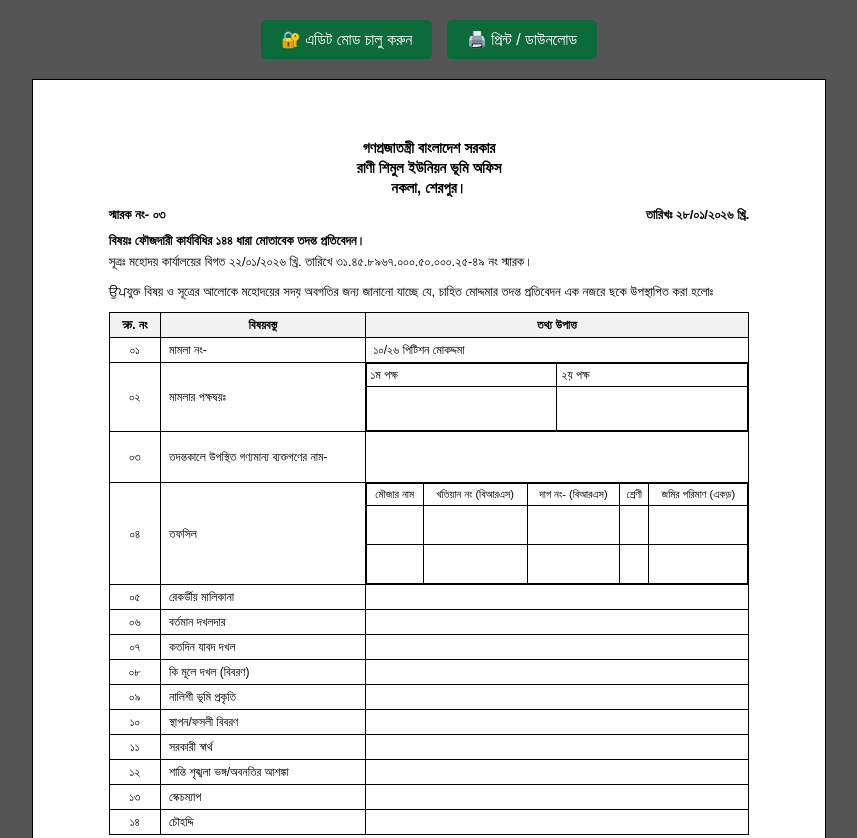
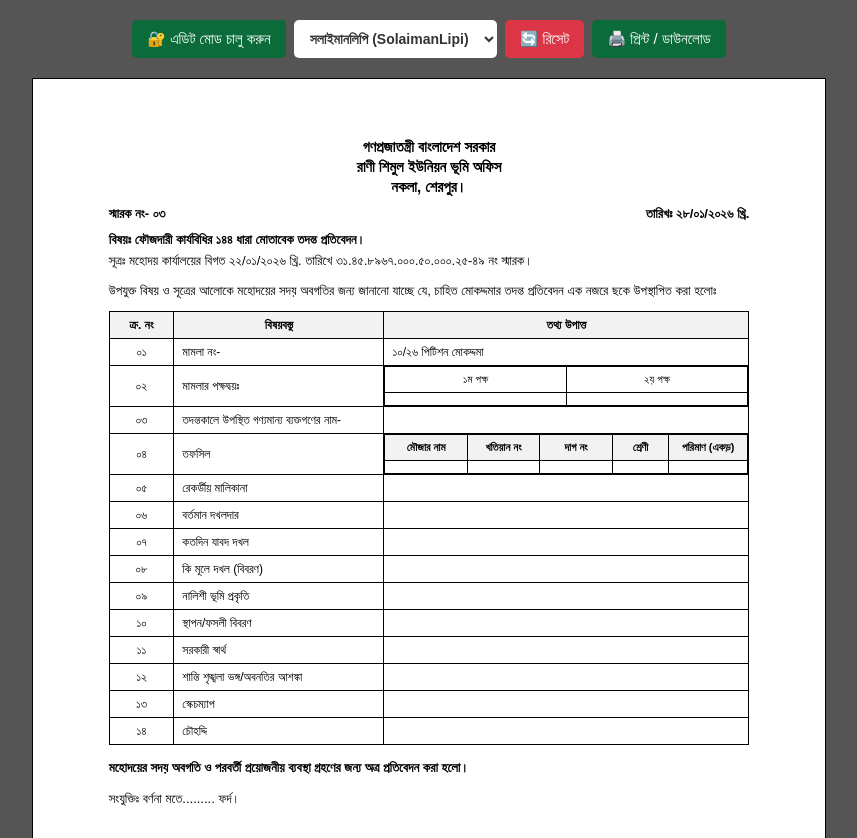
Before and after one commit to my-online-wvw/144-mamlar-ripot, a plain HTML site: page index.html in a window 1280 px wide. Shown: the top 838 px of the page, without its empty margins (211-1068 px from the left). Drawn offline with Linux system fonts and the light colour scheme; a web font is replaced by a local one.

Commit message:
Update index.html

```diff
--- a/index.html
+++ b/index.html
@@ -4,7 +4,29 @@
     <meta charset="UTF-8">
       <meta name="viewport" content="width=device-width, initial-scale=1.0">
         <title>তদন্ত প্রতিবেদন - রাণী শিমুল ইউনিয়ন ভূমি অফিস</title>
+        <!-- বাংলা ফন্টগুলোর জন্য অনলাইন লিংক (Google Fonts) -->
+        <link href="https://fonts.googleapis.com/css2?family=Anek+Bangla:wght@400;600&family=Hind+Siliguri:wght@400;600&family=Tiro+Bangla:ital@0;1&display=swap" rel="stylesheet">
           <style>
+        /* ফন্ট স্টাইল ক্লাসসমূহ */
+        body.font-solaiman {
+            font-family: 'SolaimanLipi', Arial, sans-serif !important;
+        }
+        body.font-nikosh {
+            font-family: 'Nikosh', 'Hind Siliguri', 'Anek Bangla', sans-serif !important;
+        }
+        body.font-kalpurush {
+            font-family: 'Kalpurush', 'Tiro Bangla', serif !important;
+        }
+        body.font-siyam {
+            font-family: 'Siyam Rupali', 'Hind Siliguri', sans-serif !important;
+        }
+        body.font-anek {
+            font-family: 'Anek Bangla', sans-serif !important;
+        }
+        body.font-SolaimanLipiClassic {
+            font-family: 'SolaimanLipi', 'Tiro Bangla', sans-serif !important;
+        }
+
         body {
             font-family: 'SolaimanLipi', Arial, sans-serif;
             background-color: #555;
@@ -65,13 +87,16 @@
             border-collapse: collapse;
             font-size: 12px;
             margin-bottom: 15px;
+            table-layout: fixed;
         }
         table, th, td {
             border: 1px solid #000;
         }
         th, td {
-            padding: 5px 8px;
+            padding: 6px 8px;
             vertical-align: middle;
+            word-wrap: break-word;
+            overflow-wrap: break-word;
         }
         th {
             text-align: center;
@@ -79,17 +104,26 @@
         }
         .col-sl { width: 8%; text-align: center; }
         .col-subj { width: 32%; }
-        .col-info { width: 60%; }
+        .col-info { width: 60%; padding: 0 !important; }
 
         .sub-table {
             width: 100%;
             border-collapse: collapse;
             margin: 0;
+            table-layout: fixed;
         }
-        .sub-table td {
+        .sub-table td, .sub-table th {
             border: none;
             border-bottom: 1px solid #000;
-            padding: 4px;
+            border-right: 1px solid #000;
+            padding: 6px 4px;
+            word-wrap: break-word;
+            overflow-wrap: break-word;
+            font-size: 11px;
+            text-align: center;
+        }
+        .sub-table tr td:last-child, .sub-table tr th:last-child {
+            border-right: none;
         }
         .sub-table tr:last-child td {
             border-bottom: none;
@@ -120,18 +154,21 @@
             line-height: 1.5;
         }
         .controls {
-            text-align: center;
+            display: flex;
+            justify-content: center;
+            align-items: center;
+            gap: 8px;
             margin-bottom: 20px;
+            flex-wrap: wrap;
         }
         .controls button {
             background: #0b6b3a;
             color: white;
             border: none;
-            padding: 10px 20px;
-            font-size: 16px;
+            padding: 10px 15px;
+            font-size: 15px;
             cursor: pointer;
             border-radius: 5px;
-            margin: 0 5px;
         }
         .controls button.save-btn {
             background: #007bff;
@@ -140,38 +177,62 @@
         body.edit-mode .controls button.save-btn {
             display: inline-block;
         }
+        .controls button.reset-btn {
+            background: #dc3545;
+        }
+        .font-selector-box select {
+            background: #fff;
+            color: #333;
+            border: none;
+            padding: 10px 12px;
+            font-size: 14px;
+            font-weight: bold;
+            cursor: pointer;
+            border-radius: 5px;
+            outline: none;
+        }
         .action-cell {
             display: none;
             text-align: center;
+            width: 10%;
         }
         body.edit-mode .action-cell {
             display: table-cell;
         }
-        .add-row-btn {
+
+        .tapsil-action-col {
             display: none;
-            margin: 5px 0;
+            width: 35px;
+            text-align: center;
+        }
+        body.edit-mode .tapsil-action-col {
+            display: table-cell;
+        }
+
+        .add-row-btn, .add-tapsil-btn {
+            display: none;
+            margin: 5px;
             background: #28a745;
             color: white;
             border: none;
-            padding: 4px 10px;
+            padding: 6px 12px;
             cursor: pointer;
             border-radius: 3px;
-            font-size: 11px;
+            font-size: 12px;
         }
-        body.edit-mode .add-row-btn {
+        body.edit-mode .add-row-btn, body.edit-mode .add-tapsil-btn {
             display: inline-block;
         }
         .del-btn {
             background: #dc3545;
             color: white;
             border: none;
-            padding: 1px 4px;
+            padding: 3px 6px;
             cursor: pointer;
             border-radius: 3px;
-            font-size: 9px;
+            font-size: 10px;
         }
 
-        /* পাসওয়ার্ড বক্সের স্টাইল */
         .modal-overlay {
             display: none;
             position: fixed;
@@ -209,7 +270,7 @@
         .btn-cancel { background: #dc3545; color: white; }
 
         @media print {
-            .controls, .action-cell, .add-row-btn, .del-btn, .modal-overlay {
+            .controls, .action-cell, .tapsil-action-col, .add-row-btn, .add-tapsil-btn, .del-btn, .modal-overlay {
                 display: none !important;
             }
             body {
@@ -224,13 +285,23 @@
         }
     </style>
         </head>
-      <body>
+        <body class="font-solaiman">
           <div class="controls">
             <button onclick="openPasswordModal()">🔐 এডিট মোড চালু করুন</button>
             <button class="save-btn" onclick="saveChanges()">💾 সেভ করুন</button>
+            <div class="font-selector-box">
+              <select id="fontSelector" onchange="changeGlobalFont(this.value)">
+                <option value="font-solaiman">সলাইমানলিপি (SolaimanLipi)</option>
+                <option value="font-nikosh">নিকোষ (Nikosh)</option>
+                <option value="font-kalpurush">কালপুরুষ (Kalpurush)</option>
+                <option value="font-siyam">সিয়াম রূপালী (Siyam Rupali)</option>
+                <option value="font-anek">অনেক বাংলা (Anek Bangla)</option>
+                <option value="font-SolaimanLipiClassic">ক্লাসিক বাংলা (Tiro Bangla)</option>
+              </select>
+            </div>
+            <button class="reset-btn" onclick="resetData()">🔄 রিসেট</button>
             <button onclick="window.print()">🖨️ প্রিন্ট / ডাউনলোড</button>
           </div>
-        <!-- পাসওয়ার্ড ইনপুট পপআপ (লুকানো মোডে থাকবে) -->
           <div class="modal-overlay" id="passwordModal">
             <div class="modal-box">
               <h4>অ্যাডমিন পাসওয়ার্ড দিন</h4>
@@ -266,12 +337,12 @@
                 সূত্রঃ <span contenteditable="false">মহোদয় কার্যালয়ের বিগত ২২/০১/২০২৬ খ্রি. তারিখে ৩১.৪৫.৮৯৬৭.০০০.৫০.০০০.২৫-৪৯ নং স্মারক।</span>
               </div>
               <div class="intro-text" contenteditable="false">
-              ਉਪযুক্ত বিষয় ও সূত্রের আলোকে মহোদয়ের সদয় অবগতির জন্য জানানো যাচ্ছে যে, চাহিত মোদ্দমার তদন্ত প্রতিবেদন এক নজরে ছকে উপস্থাপিত করা হলোঃ
+                উপযুক্ত বিষয় ও সূত্রের আলোকে মহোদয়ের সদয় অবগতির জন্য জানানো যাচ্ছে যে, চাহিত মোকদ্দমার তদন্ত প্রতিবেদন এক নজরে ছকে উপস্থাপিত করা হলোঃ
               </div>
               <table>
                 <thead>
                   <tr>
-                  <th class="col-sl">क्र. নং</th>
+                    <th class="col-sl">ক্র. নং</th>
                     <th class="col-subj">বিষয়বস্তু</th>
                     <th class="col-info">তথ্য উপাত্ত</th>
                     <th class="action-cell">অ্যাকশন</th>
@@ -281,7 +352,7 @@
                   <tr>
                     <td class="col-sl" contenteditable="false">০১</td>
                     <td class="col-subj" contenteditable="false">মামলা নং-</td>
-                  <td class="col-info" contenteditable="false">১০/২৬ পিটিশন মোকদ্দমা</td>
+                    <td class="col-info" style="padding: 6px 8px !important;" contenteditable="false">১০/২৬ পিটিশন মোকদ্দমা</td>
                     <td class="action-cell">
                       <button class="del-btn" onclick="deleteRow(this)">ডিলিট</button>
                     </td>
@@ -289,16 +360,16 @@
                   <tr>
                     <td class="col-sl" contenteditable="false">০২</td>
                     <td class="col-subj" contenteditable="false">মামলার পক্ষদ্বয়ঃ</td>
-                  <td class="col-info" style="padding: 0;">
+                    <td class="col-info">
                       <table class="sub-table">
                         <tr>
-                        <td style="width: 50%; border-right: 1px solid #000;" contenteditable="false">১ম পক্ষ</td>
-                        <td style="width: 50%;" contenteditable="false">২য় পক্ষ</td>
+                          <td style="width: 50%;" contenteditable="false">১ম পক্ষ</td>
+                          <td style="width: 50%; border-right:none;" contenteditable="false">২য় পক্ষ</td>
                         </tr>
                         <tr>
-                        <td style="border-right: 1px solid #000; height: 35px;" contenteditable="false">
+                          <td contenteditable="false">
                           </td>
-                        <td style="height: 35px;" contenteditable="false">
+                          <td style="border-right:none;" contenteditable="false">
                           </td>
                         </tr>
                       </table>
@@ -310,7 +381,7 @@
                   <tr>
                     <td class="col-sl" contenteditable="false">০৩</td>
                     <td class="col-subj" contenteditable="false">তদন্তকালে উপস্থিত গণ্যমান্য ব্যক্তগণের নাম-</td>
-                  <td class="col-info" style="height: 40px;" contenteditable="false">
+                    <td class="col-info" style="padding: 6px 8px !important;" contenteditable="false">
                     </td>
                     <td class="action-cell">
                       <button class="del-btn" onclick="deleteRow(this)">ডিলিট</button>
@@ -319,40 +390,33 @@
                   <tr>
                     <td class="col-sl" contenteditable="false">০৪</td>
                     <td class="col-subj" contenteditable="false">তফসিল</td>
-                  <td class="col-info" style="padding: 0;">
-                    <table class="sub-table" style="text-align: center; font-size: 11px;">
+                    <td class="col-info">
+                      <table class="sub-table" id="tapsil-table">
                         <tr>
-                        <td style="border-right: 1px solid #000;">মৌজার নাম</td>
-                        <td style="border-right: 1px solid #000;">খতিয়ান নং (বিআরএস)</td>
-                        <td style="border-right: 1px solid #000;">দাগ নং- (বিআরএস)</td>
-                        <td style="border-right: 1px solid #000;">শ্রেণী</td>
-                        <td>জমির পরিমাণ (একড়)</td>
+                          <th style="width: 23%;">মৌজার নাম</th>
+                          <th style="width: 20%;">খতিয়ান নং</th>
+                          <th style="width: 20%;">দাগ নং</th>
+                          <th style="width: 15%;">শ্রেণী</th>
+                          <th style="width: 22%;">পরিমাণ (একড়)</th>
+                          <th class="tapsil-action-col">×</th>
                         </tr>
                         <tr>
-                        <td style="border-right: 1px solid #000; height: 30px;" contenteditable="false">
-                        </td>
-                        <td style="border-right: 1px solid #000;" contenteditable="false">
-                        </td>
-                        <td style="border-right: 1px solid #000;" contenteditable="false">
-                        </td>
-                        <td style="border-right: 1px solid #000;" contenteditable="false">
+                          <td contenteditable="false">
                           </td>
                           <td contenteditable="false">
                           </td>
-                      </tr>
-                      <tr>
-                        <td style="border-right: 1px solid #000; height: 30px;" contenteditable="false">
-                        </td>
-                        <td style="border-right: 1px solid #000;" contenteditable="false">
-                        </td>
-                        <td style="border-right: 1px solid #000;" contenteditable="false">
-                        </td>
-                        <td style="border-right: 1px solid #000;" contenteditable="false">
+                          <td contenteditable="false">
                           </td>
                           <td contenteditable="false">
                           </td>
+                          <td style="border-right:none;" contenteditable="false">
+                          </td>
+                          <td class="tapsil-action-col">
+                            <button class="del-btn" onclick="deleteTapsilRow(this)">×</button>
+                          </td>
                         </tr>
                       </table>
+                      <button class="add-tapsil-btn" onclick="addTapsilRow()">➕ তফসিল সারি যোগ করুন</button>
                     </td>
                     <td class="action-cell">
                       <button class="del-btn" onclick="deleteRow(this)">ডিলিট</button>
@@ -361,7 +425,7 @@
                   <tr>
                     <td class="col-sl" contenteditable="false">০৫</td>
                     <td class="col-subj" contenteditable="false">রেকর্ডীয় মালিকানা</td>
-                  <td class="col-info" contenteditable="false">
+                    <td class="col-info" style="padding: 6px 8px !important;" contenteditable="false">
                     </td>
                     <td class="action-cell">
                       <button class="del-btn" onclick="deleteRow(this)">ডিলিট</button>
@@ -370,7 +434,7 @@
                   <tr>
                     <td class="col-sl" contenteditable="false">০৬</td>
                     <td class="col-subj" contenteditable="false">বর্তমান দখলদার</td>
-                  <td class="col-info" contenteditable="false">
+                    <td class="col-info" style="padding: 6px 8px !important;" contenteditable="false">
                     </td>
                     <td class="action-cell">
                       <button class="del-btn" onclick="deleteRow(this)">ডিলিট</button>
@@ -379,7 +443,7 @@
                   <tr>
                     <td class="col-sl" contenteditable="false">০৭</td>
                     <td class="col-subj" contenteditable="false">কতদিন যাবদ দখল</td>
-                  <td class="col-info" contenteditable="false">
+                    <td class="col-info" style="padding: 6px 8px !important;" contenteditable="false">
                     </td>
                     <td class="action-cell">
                       <button class="del-btn" onclick="deleteRow(this)">ডিলিট</button>
@@ -388,7 +452,7 @@
                   <tr>
                     <td class="col-sl" contenteditable="false">০৮</td>
                     <td class="col-subj" contenteditable="false">কি মূলে দখল (বিবরণ)</td>
-                  <td class="col-info" contenteditable="false">
+                    <td class="col-info" style="padding: 6px 8px !important;" contenteditable="false">
                     </td>
                     <td class="action-cell">
                       <button class="del-btn" onclick="deleteRow(this)">ডিলিট</button>
@@ -397,7 +461,7 @@
                   <tr>
                     <td class="col-sl" contenteditable="false">০৯</td>
                     <td class="col-subj" contenteditable="false">নালিশী ভূমি প্রকৃতি</td>
-                  <td class="col-info" contenteditable="false">
+                    <td class="col-info" style="padding: 6px 8px !important;" contenteditable="false">
                     </td>
                     <td class="action-cell">
                       <button class="del-btn" onclick="deleteRow(this)">ডিলিট</button>
@@ -406,7 +470,7 @@
                   <tr>
                     <td class="col-sl" contenteditable="false">১০</td>
                     <td class="col-subj" contenteditable="false">স্থাপন/ফসলী বিবরণ</td>
-                  <td class="col-info" contenteditable="false">
+                    <td class="col-info" style="padding: 6px 8px !important;" contenteditable="false">
                     </td>
                     <td class="action-cell">
                       <button class="del-btn" onclick="deleteRow(this)">ডিলিট</button>
@@ -415,7 +479,7 @@
                   <tr>
                     <td class="col-sl" contenteditable="false">১১</td>
                     <td class="col-subj" contenteditable="false">সরকারী স্বার্থ</td>
-                  <td class="col-info" contenteditable="false">
+                    <td class="col-info" style="padding: 6px 8px !important;" contenteditable="false">
                     </td>
                     <td class="action-cell">
                       <button class="del-btn" onclick="deleteRow(this)">ডিলিট</button>
@@ -424,7 +488,7 @@
                   <tr>
                     <td class="col-sl" contenteditable="false">১২</td>
                     <td class="col-subj" contenteditable="false">শান্তি শৃঙ্খলা ভঙ্গ/অবনতির আশঙ্কা</td>
-                  <td class="col-info" contenteditable="false">
+                    <td class="col-info" style="padding: 6px 8px !important;" contenteditable="false">
                     </td>
                     <td class="action-cell">
                       <button class="del-btn" onclick="deleteRow(this)">ডিলিট</button>
@@ -433,7 +497,7 @@
                   <tr>
                     <td class="col-sl" contenteditable="false">১৩</td>
                     <td class="col-subj" contenteditable="false">স্কেচম্যাপ</td>
-                  <td class="col-info" contenteditable="false">
+                    <td class="col-info" style="padding: 6px 8px !important;" contenteditable="false">
                     </td>
                     <td class="action-cell">
                       <button class="del-btn" onclick="deleteRow(this)">ডিলিট</button>
@@ -442,7 +506,7 @@
                   <tr>
                     <td class="col-sl" contenteditable="false">১৪</td>
                     <td class="col-subj" contenteditable="false">চৌহদ্দি</td>
-                  <td class="col-info" contenteditable="false">
+                    <td class="col-info" style="padding: 6px 8px !important;" contenteditable="false">
                     </td>
                     <td class="action-cell">
                       <button class="del-btn" onclick="deleteRow(this)">ডিলিট</button>
@@ -450,7 +514,7 @@
                   </tr>
                 </tbody>
               </table>
-            <button class="add-row-btn" onclick="addRow()">＋ নতুন সারি যোগ করুন</button>
+              <button class="add-row-btn" onclick="addRow()">＋ মূল সারি যোগ করুন</button>
               <div class="footer-note" contenteditable="false">
                 মহোদয়ের সদয় অবগতি ও পরবর্তী প্রয়োজনীয় ব্যবস্থা গ্রহণের জন্য অত্র প্রতিবেদন করা হলো।
               </div>
@@ -473,11 +537,37 @@
               </div>
             </div>
             <script>
+    const STORAGE_KEY = 'landReport_v7_fixed';
+
     function loadSavedData() {
-        let savedHTML = localStorage.getItem('landReport_v2');
+        let savedHTML = localStorage.getItem(STORAGE_KEY);
         if (savedHTML) {
             document.getElementById('report-container').innerHTML = savedHTML;
         }
+
+        let savedFont = localStorage.getItem('report_selected_font');
+        if (savedFont) {
+            let isEditMode = document.body.classList.contains('edit-mode');
+            document.body.className = savedFont;
+            if (isEditMode) {
+                document.body.classList.add('edit-mode');
+            }
+            let selector = document.getElementById('fontSelector');
+            if (selector) selector.value = savedFont;
+        }
+    }
+
+    function changeGlobalFont(fontClass) {
+        let isEditMode = document.body.classList.contains('edit-mode');
+
+        document.body.classList.remove('font-solaiman', 'font-nikosh', 'font-kalpurush', 'font-siyam', 'font-anek', 'font-SolaimanLipiClassic');
+        document.body.classList.add(fontClass);
+
+        if (isEditMode) {
+            document.body.classList.add('edit-mode');
+        }
+
+        localStorage.setItem('report_selected_font', fontClass);
     }
 
     function openPasswordModal() {
@@ -510,7 +600,7 @@
         newRow.innerHTML = `
             <td class="col-sl" contenteditable="true">-</td>
             <td class="col-subj" contenteditable="true">বিষয়ের নাম</td>
-            <td class="col-info" contenteditable="true">তথ্য দিন</td>
+            <td class="col-info" style="padding: 6px 8px !important;" contenteditable="true">তথ্য দিন</td>
             <td class="action-cell"><button class="del-btn" onclick="deleteRow(this)">ডিলিট</button></td>
         `;
         tbody.appendChild(newRow);
@@ -521,19 +611,49 @@
         row.remove();
     }
 
+    function addTapsilRow() {
+        let tapsilTable = document.getElementById('tapsil-table');
+        let newRow = document.createElement('tr');
+        newRow.innerHTML = `
+            <td contenteditable="true"></td>
+            <td contenteditable="true"></td>
+            <td contenteditable="true"></td>
+            <td contenteditable="true"></td>
+            <td style="border-right:none;" contenteditable="true"></td>
+            <td class="tapsil-action-col"><button class="del-btn" onclick="deleteTapsilRow(this)">×</button></td>
+        `;
+        tapsilTable.appendChild(newRow);
+    }
+
+    function deleteTapsilRow(btn) {
+        let row = btn.closest('tr');
+        row.remove();
+    }
+
     function saveChanges() {
         let container = document.getElementById('report-container');
         let editables = container.querySelectorAll('span, td, .intro-text, .subject-line, .ref-line, .footer-note, .enclosure, .left-sign, .right-sign');
         editables.forEach(el => el.setAttribute('contenteditable', 'false'));
 
-        localStorage.setItem('landReport_v2', container.innerHTML);
+        localStorage.setItem(STORAGE_KEY, container.innerHTML);
 
         document.body.classList.remove('edit-mode');
         alert("সফলভাবে সেভ করা হয়েছে!");
         loadSavedData();
     }
 
-    window.onload = loadSavedData;
+    function resetData() {
+        if (confirm("আপনি কি নিশ্চিতভাবে সব ডেটা রিসেট করতে চান? আগের সব পরিবর্তন মুছে মূল রূপে ফিরে যাবে।")) {
+            localStorage.removeItem(STORAGE_KEY);
+            localStorage.removeItem('report_selected_font');
+            location.reload();
+        }
+    }
+
+    window.onload = function() {
+        document.body.classList.remove("edit-mode");
+        loadSavedData();
+    };
 </script>
           </body>
         </html>
```
Lines whose indentation alone changed are shown as unchanged.
